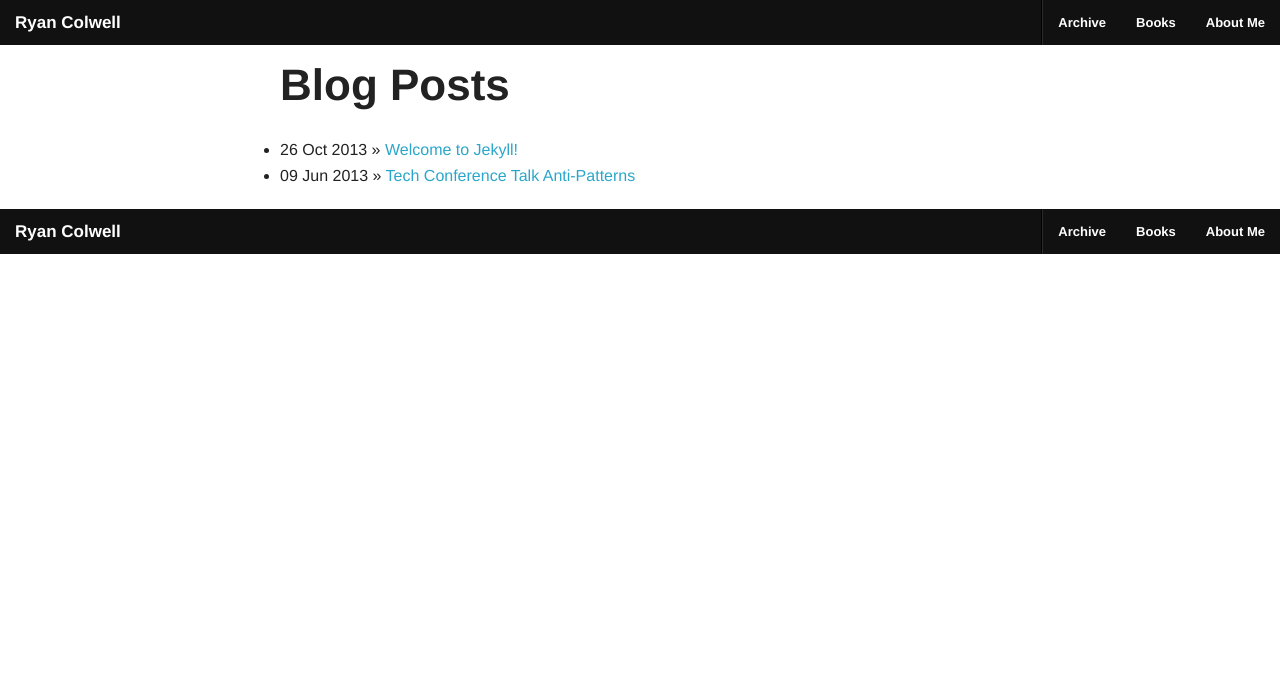
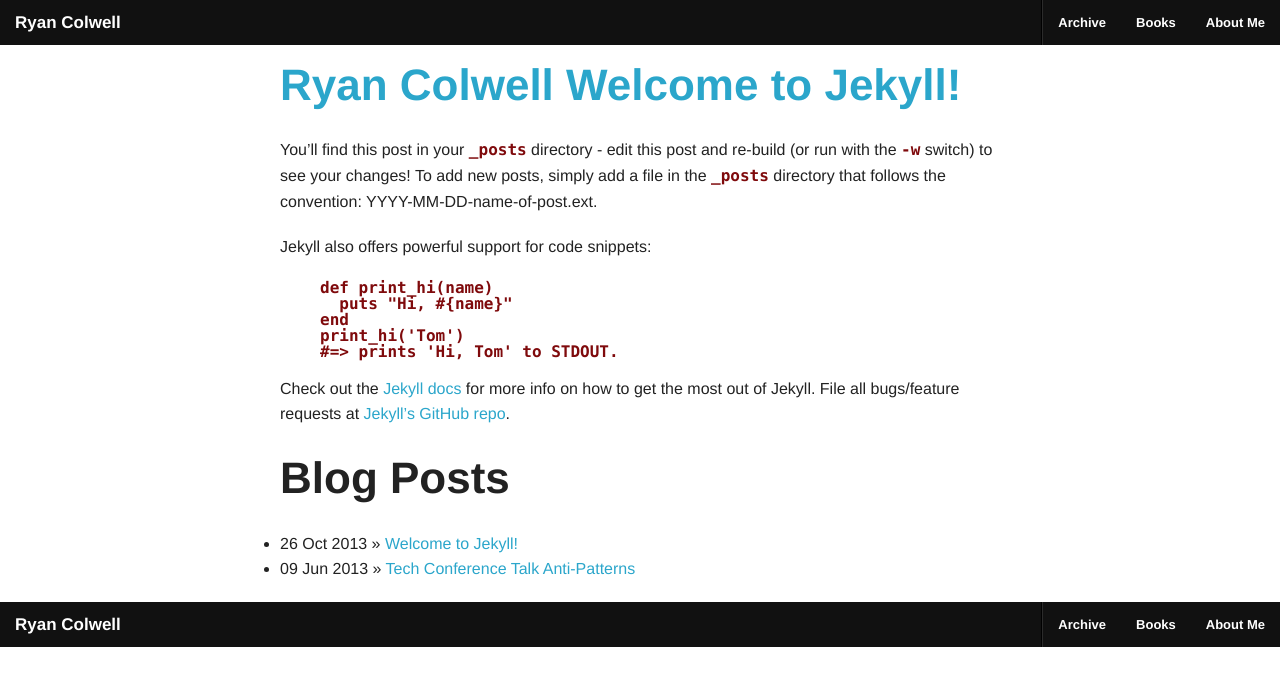
Before and after one commit to ryanco/ryanco.github.io, a Jekyll site: the page built from index.html, in a window 1280 px wide. Shown: the top 686 px of the page. Built offline with Jekyll 4.4.1, drawn with Linux system fonts in a browser that asks for light colours; Markdown is read by kramdown in place of the engine named in the settings.

Commit message:
Fixing up links. Migrating links.

```diff
--- /dev/null
+++ b/Books/index.md
@@ -0,0 +1,40 @@
+---
+layout: default
+title: Books
+---
+
+##Continuous Improvement
+* [The Phoenix Project](http://www.amazon.com/Phoenix-Project-DevOps-Helping-Business/dp/0988262592/ref=sr_1_1?s=books&ie=UTF8&qid=1380195697&sr=1-1&keywords=the+phoenix+project) &#9650;
+* [Six Thinking Hats](http://www.amazon.com/Six-Thinking-Hats-Edward-Bono/dp/0316178314/ref=sr_1_1?s=books&ie=UTF8&qid=1369672406&sr=1-1&keywords=six+thinking+hats)
+* [Snakes in Suits: When Psychopaths Go to Work](http://www.amazon.com/Snakes-Suits-When-Psychopaths-ebook/dp/B000QUCOAS/ref=tmm_kin_title_0?ie=UTF8&qid=1364861355&sr=1-1) &#9650;
+
+##Software
+* [Taming Text](http://www.amazon.com/Taming-Text-Find-Organize-Manipulate/dp/193398838X/ref=sr_1_1?ie=UTF8&qid=1376783350&sr=8-1&keywords=taming+text) &#9650;
+* [Test Driven Development By Example](http://www.amazon.com/Test-Driven-Development-Kent-Beck/dp/0321146530/ref=sr_1_1?s=books&ie=UTF8&qid=1364861162&sr=1-1&keywords=test+driven+development+by+example) &#9650;
+* [Continuous Delivery: Reliable Software Releases through Build, Test, and Deployment Automation](http://www.amazon.com/gp/product/0321601912/ref=oh_details_o09_s00_i00?ie=UTF8&psc=1) &#9650;
+
+
+##Leisure
+* [Foundation](http://www.audible.com/pd/Sci-Fi-Fantasy/Foundation-Audiobook/B003D8W5VS) &#9650;
+* [WWW: Wonder](http://www.audible.com/pd/ref=sr_1_1?asin=B004TTL0QG&qid=1376783298&sr=1-1) &#9650;
+* [Orion and King Arthur](http://www.audible.com/pd/ref=sr_1_1?asin=B004WE9SGM&qid=1376783407&sr=1-1) &#9660;
+* [Ender's Game (Re-read before the movie)](http://www.audible.com/pd/ref=sr_1_1?asin=B002V5A12Y&qid=1374778376&sr=1-1) &#9650;
+* [Swarm: Star Force, Book 1](http://www.audible.com/pd/ref=sr_1_1?asin=B005R35BMW&qid=1374421537&sr=1-1) &#9650;
+* [Emperor Mollusk Versus The Sinister Brain](http://www.audible.com/pd/ref=sr_1_1?asin=B0078U4P7O&qid=1375322569&sr=1-1) &#9650;
+* [Invisible Monsters](http://www.audible.com/pd/ref=sr_1_1?asin=B002V1LS7K&qid=1373225467&sr=1-1) &#9650;
+* [You're Next](http://www.audible.com/pd/ref=sr_1_1?asin=B0058DSPPG&qid=1370810586&sr=1-1) &#9650;
+* [Leviathan Wakes](http://www.audible.com/pd/ref=sr_1_1?asin=B00558PPVQ&qid=1369672542&sr=1-1) &#9650;
+* [The End of Eternity](http://www.audible.com/pd/ref=sr_1_1?asin=B0032G4DMK&qid=1369672622&sr=1-1) &#9650;
+* [Life of Pi](http://www.audible.com/pd?asin=B002UUFNIC) &#9650;
+* [Choke](http://www.audible.com/pd?asin=B002V0PTGW) &#9650;
+* [Dreadnaught: The Lost Fleet: Beyond the Frontier](http://www.audible.com/pd?asin=B004VG8D1C) &#9660;
+* [Hissers](http://www.audible.com/pd?asin=B0051WAV3I) &#9660;
+* [American Gods](http://www.audible.com/pd?asin=B00354ZTDG)  &#9650;
+* [The Andriod's Dream](http://www.audible.com/pd?asin=B004FGDVUG) &#9650;
+
+
+***
+Key
+&#9650; = recommend
+&#9660; = don't recommend
+Latest reads are on top of each list.
--- /dev/null
+++ b/_includes/post_detail.html
@@ -0,0 +1,9 @@
+<h1 class="entry-title">
+{% if page.title %}
+    <a href="{{ root_url }}{{ page.url }}">{{ page.title }}</a>
+{% endif %}
+{% if post.title %}
+    <a href="{{ root_url }}{{ post.url }}">{{ post.title }}</a>
+{% endif %}
+</h1>
+<div class="entry-content">{{ content }}</div>
--- a/_layouts/default.html
+++ b/_layouts/default.html
@@ -14,7 +14,7 @@
 		  <ul class="title-area">
 		    <!-- Title Area -->
 		    <li class="name">
-		      <h1><a href="#">{{ site.name }}</a></h1>
+		      <h1><a href="{{ site.url }}">{{ site.name }}</a></h1>
 		    </li>
 		    <!-- Remove the class "menu-icon" to get rid of menu icon. Take out "Menu" to just have icon alone -->
 		    <li class="toggle-topbar menu-icon"><a href="#"><span>Menu</span></a></li>
@@ -29,12 +29,13 @@
 			<ul class="right">
 				<li class="divider hide-for-small"></li>
 				<li><a href="#">Archive</a>
-				<li><a href="#">Books</a>
+				<li><a href="{{ site.url }}/Books">Books</a>
 				<li><a href="#">About Me</a>
 		  	</ul>
 		  </section>
 		</nav>
 
+		<!-- Main Content Area -->
 		<div class="row">
 		  <div class="small-9 large-centered columns">{{ content }}</div>
 		</div>
@@ -49,7 +50,7 @@
 		    <li class="toggle-topbar menu-icon"><a href="#"><span>Menu</span></a></li>
 		  </ul>
 
-		  <section class="top-bar-section bg-blue">
+		  <section class="top-bar-section">
 		    <!-- Left Nav Section -->
 		    <ul class="left">
 		    </ul>
--- a/index.html
+++ b/index.html
@@ -4,6 +4,12 @@
 ---
 
 <div id="home">
+  <div class="blog-index">
+    {% assign post = site.posts.first %}
+    {% assign content = post.content %}
+    {% include post_detail.html %}
+  </div>
+
   <h1>Blog Posts</h1>
   <ul class="posts">
     {% for post in site.posts %}
```
Also changed, not shown: _config_dev.yml (added, +12 -0 lines).
